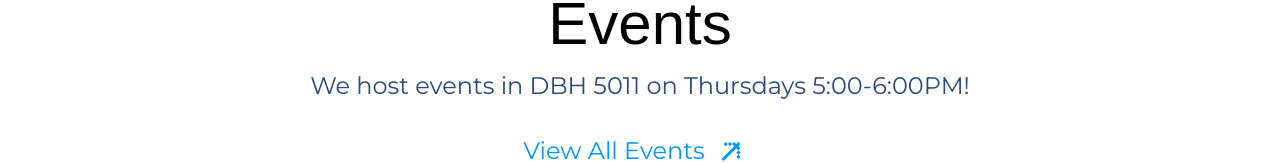
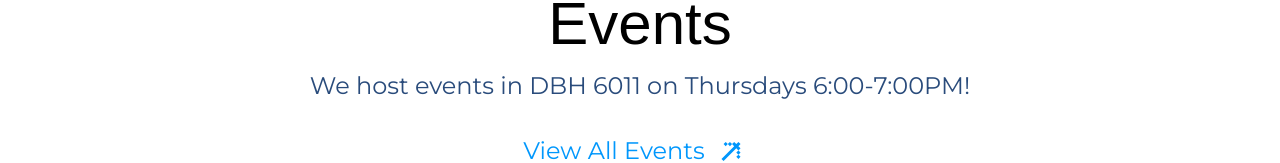
Before and after one commit to CareTech-at-UCI/website, a React (Vite) app: page / in a window 1280 px wide. Shown: the part 1563-1726 px from the top of the page. Built offline with nearby package versions, Linux system fonts and the light colour scheme; a web font is replaced by a local one.

Commit message:
Added committee form

```diff
--- a/public/events.yaml
+++ b/public/events.yaml
@@ -86,3 +86,5 @@
   image: "/images/meeting_graphics/CareTech_Meet_the_Club.png"
   alt: "CareTech meet the club flyer"
   location: "DBH 6011"
+  ctaLabel: Apply to be a member
+  ctaLink: https://forms.gle/k8G8a3UQ7tQB8e7V7
--- a/src/components/Events.tsx
+++ b/src/components/Events.tsx
@@ -9,7 +9,7 @@ const Events: React.FC = () => {
           Events
         </h2>
         <p className="font-normal text-sm md:text-2xl text-[#294B7B] mb-2 md:mb-6 text-center">
-          We host events in DBH 5011 on Thursdays 5:00-6:00PM!
+          We host events in DBH 6011 on Thursdays 6:00-7:00PM!
         </p>
         <div className="flex justify-center mb-32">
           <Link
```
